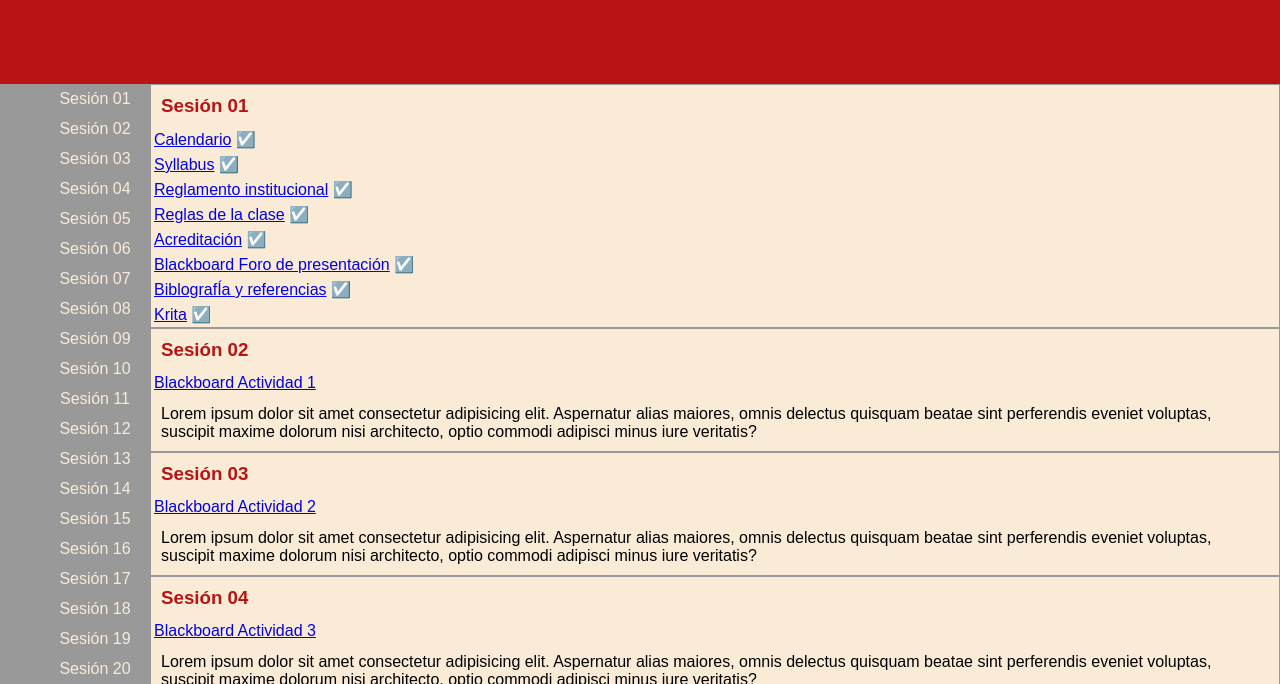
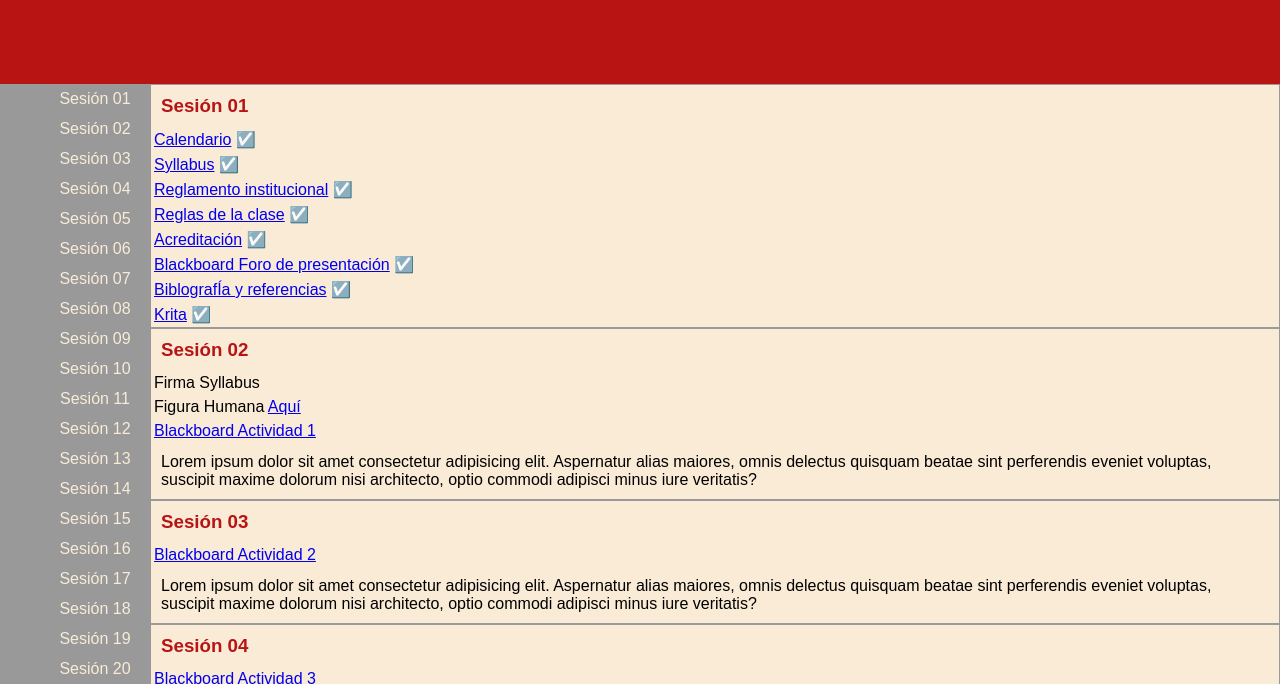
Before and after one commit to beztao01/antropometria, a plain HTML site: page index.html in a window 1280 px wide. Shown: the part 116-800 px from the top of the page. Drawn offline with Linux system fonts and the light colour scheme.

Commit message:
cambio en index

```diff
--- a/index.html
+++ b/index.html
@@ -57,6 +57,8 @@
                 <section>
                     <h3>Sesión 02</h3>
                     <ul>
+                        <li>Firma Syllabus</li>
+                        <li>Figura Humana <a href="./assets/humana/index.html">Aquí</a></li>
                         <li><a href="https://uvmonline.blackboard.com/webapps/login/">Blackboard Actividad 1</a></li>
                     </ul>
                     <p>Lorem ipsum dolor sit amet consectetur adipisicing elit. Aspernatur alias maiores, omnis delectus quisquam beatae sint perferendis eveniet voluptas, suscipit maxime dolorum nisi architecto, optio commodi adipisci minus iure veritatis?</p>
```
